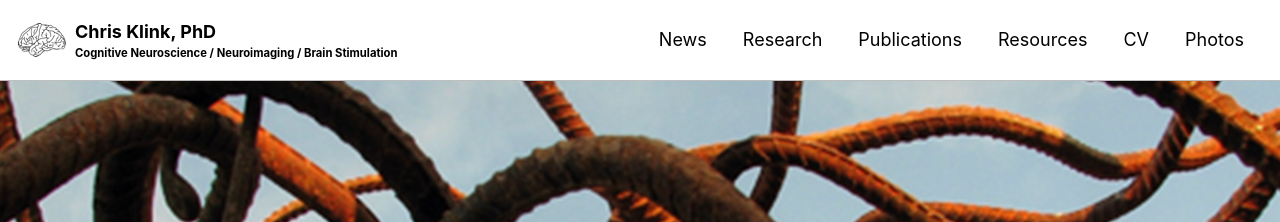
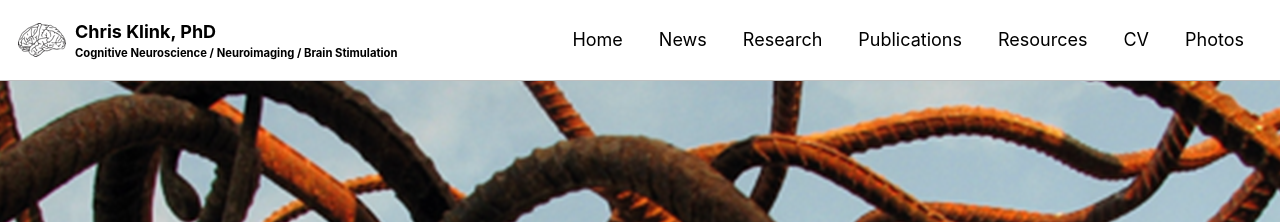
Before and after one commit to pcklink/pcklink.github.io, a Jekyll site: the page built from index.html, in a window 1280 px wide. Shown: the top 222 px of the page. Built offline with Jekyll 4.4.1, drawn with Linux system fonts in a browser that asks for light colours; cached includes are drawn as plain includes; nearby versions of some CDN libraries; the list of posts is cut into pages by our own code.

Commit message:
Update navigation.yml

```diff
--- a/_data/navigation.yml
+++ b/_data/navigation.yml
@@ -1,7 +1,9 @@
 # main links
 main:
+   - title: "Home"
+     url: index
    - title: "News"
-     url: index
+     url: news
    - title: "Research"
      url: research
    - title: "Publications"
```
